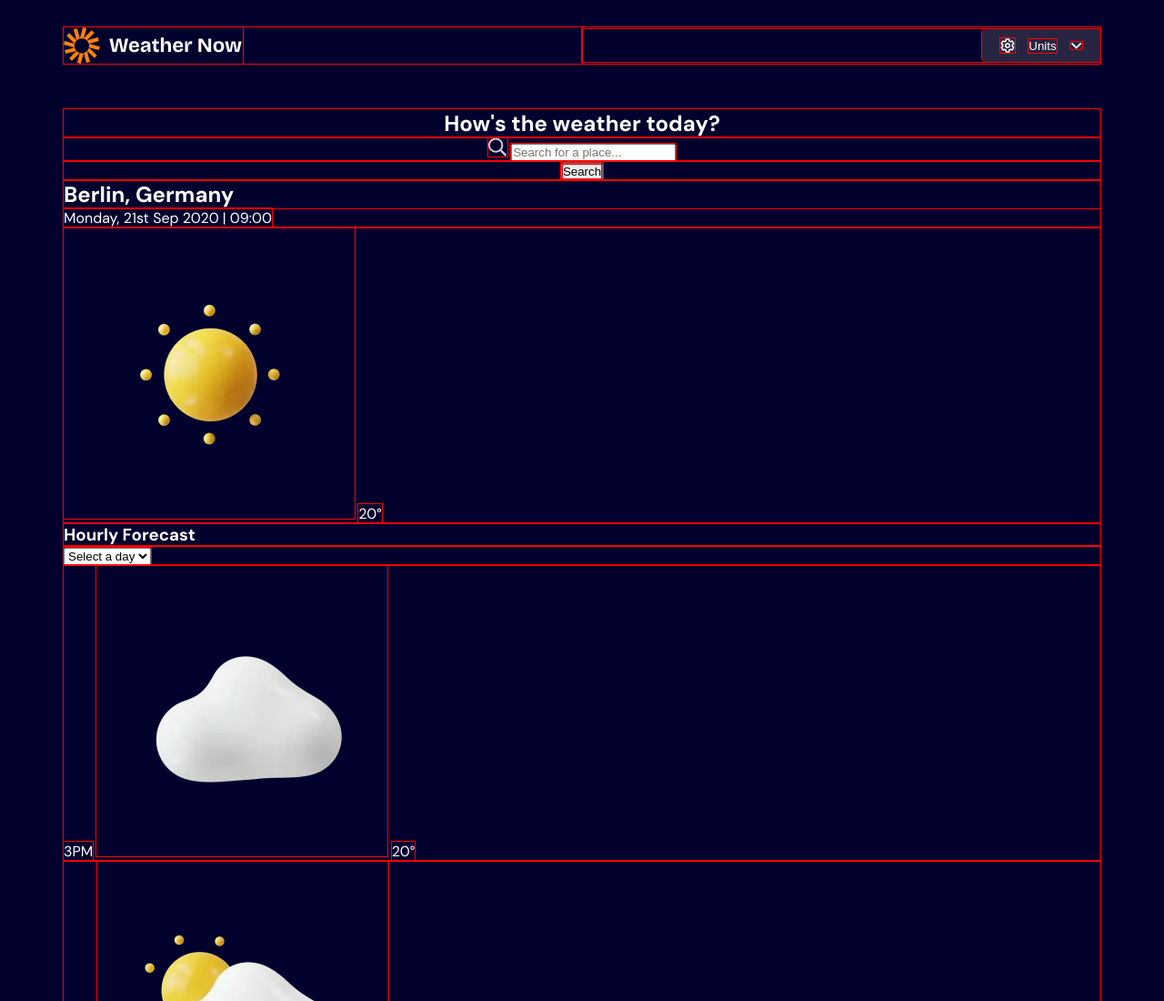
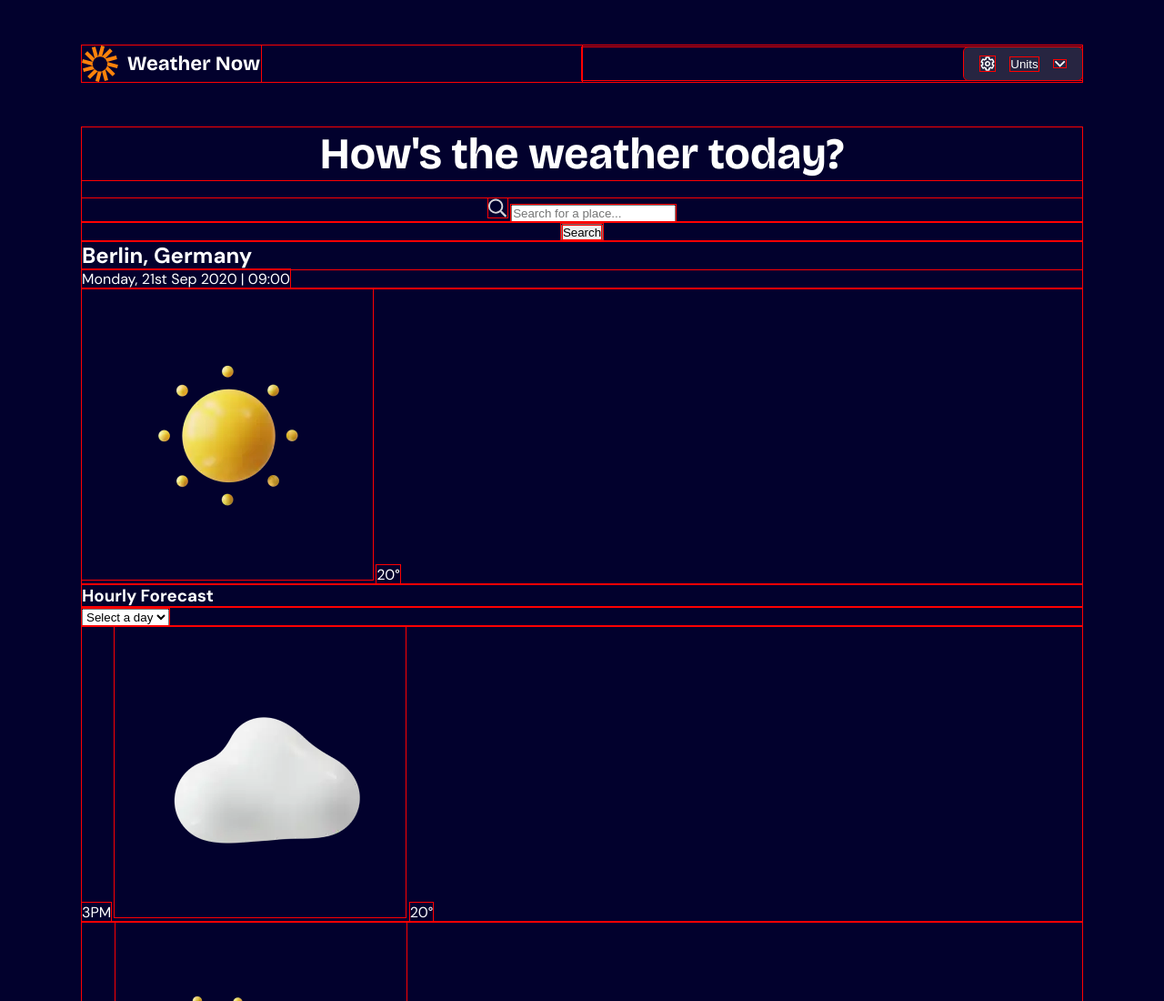
Before and after one commit to claracayres/weather-app-main, a plain HTML site: page weather-app-main/index.html in a window 1280 px wide. Shown: the top 1100 px of the page at 91% size. Drawn offline with nearby package versions, Linux system fonts and the light colour scheme.

Commit message:
Update padding and gap in body and dropdown styles for improved layout

```diff
--- a/weather-app-main/style.css
+++ b/weather-app-main/style.css
@@ -30,7 +30,7 @@
 }
 
 body {
-  padding: 30px 70px;
+  padding: 50px 90px;
   font-family: var(--font-family);
   background-color: var(--blue-700);
   color: var(--neutral-0);
@@ -61,9 +61,9 @@ header {
   place-items: center;
   border: none;
   cursor: pointer;
-  gap: 15px;
+  gap: 10px;
   border-radius: 5px;
-  padding: 10px 20px;
+  padding: 10px 15px;
   width: 130px;
   background-color: var(--neutral-800);
   color: var(--neutral-0);
@@ -94,3 +94,9 @@ header {
   margin-top: 50px;
   text-align: center;
 }
+
+#search-section h1 {
+  font-family: var(--heading-font-family);
+  font-size: 3rem;
+  margin-bottom: 20px;
+}
```
